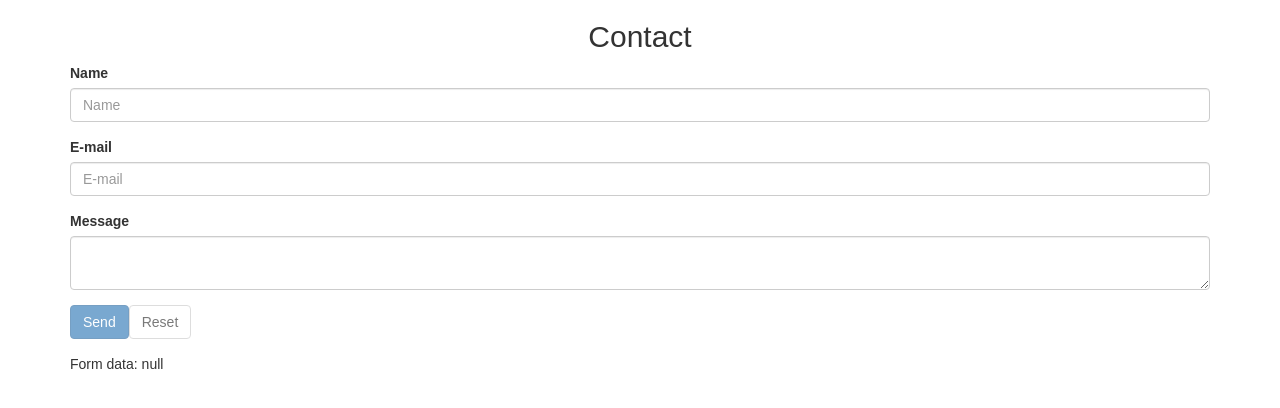
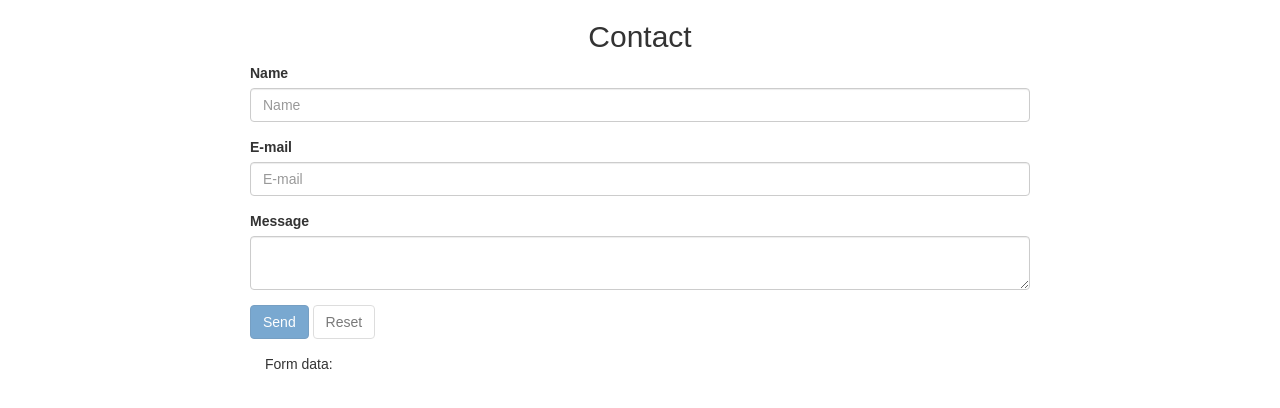
Before and after one commit to arojunior/react-redux-form, a React (Create React App) app: page /contact in a window 1280 px wide. Shown: the top 408 px of the page. Built offline with nearby package versions, Linux system fonts and the light colour scheme.

Commit message:
refactoring

```diff
--- a/package.json
+++ b/package.json
@@ -10,7 +10,6 @@
     "react": "^15.4.2",
     "react-dom": "^15.4.2",
     "react-redux": "^5.0.2",
-    "react-router": "^3.0.1",
     "redux": "^3.6.0",
     "redux-form": "^6.4.3",
     "redux-thunk": "^2.1.0"
--- a/src/App.js
+++ b/src/App.js
@@ -1,25 +1,14 @@
-import React, { Component } from 'react';
-import { Link } from 'react-router'
-import logo from './logo.svg';
-import './App.css';
+import React, { Component } from 'react'
+import Contact from './modules/Contact/containers'
 
 class App extends Component {
   render() {
     return (
-      <div className="App">
-        <div className="App-header">
-          <img src={logo} className="App-logo" alt="logo" />
-          <h2>Welcome to React</h2>
-        </div>
-        <p className="App-intro">
-          To get started, edit <code>src/App.js</code> and save to reload.
-        </p>
-        <p>
-            <Link to="/contact">Go to Contact Page</Link>
-        </p>
+      <div className="container">
+          <Contact />
       </div>
-    );
+    )
   }
 }
 
-export default App;
+export default App
--- a/src/index.js
+++ b/src/index.js
@@ -3,44 +3,21 @@
 */
 import React from 'react';
 import { render } from 'react-dom'
-import { Router, Route, browserHistory } from 'react-router'
-
-/*
-* Redux
-*/
-import { Provider } from 'react-redux'
-import { createStore, applyMiddleware, compose, combineReducers } from 'redux'
-import thunk from 'redux-thunk'
-import { reducer as formReducer } from 'redux-form'
-
-/*
-* Reducers
-*/
-const combineReducer = combineReducers({
-    form : formReducer
-})
-
-/*
-* Store
-*/
-const store = createStore(combineReducer, {}, compose(
-    applyMiddleware(thunk),
-    window.devToolsExtension ? window.devToolsExtension() : f => f
-))
 
 /*
 * App
 */
-import Contact from './routes/Contact'
+import { Provider } from 'react-redux'
+import { store } from  './modules'
 import App from './App'
 import './index.css'
 
 /*
 * Render App
 */
-render(<Provider store={store}>
-    <Router history={browserHistory}>
-      <Route path="/" component={ App } />
-      <Route path="/contact" component={ Contact } />
-    </Router>
-</Provider>, document.getElementById('root'))
+render(
+    <Provider store={store}>
+        <App />
+    </Provider>,
+    document.getElementById('root')
+)
--- /dev/null
+++ b/src/modules/Contact/components/Form.js
@@ -0,0 +1,52 @@
+import React from 'react'
+import { Field, reduxForm } from 'redux-form'
+
+const Form = (props) => {
+      const { handleSubmit, pristine, reset, submitting } = props
+      return (
+        <form onSubmit={handleSubmit} className="form-horizontal">
+            <div className="form-group">
+                <label>Name</label>
+                <Field
+                    name="name"
+                    component="input"
+                    type="text"
+                    placeholder="Name"
+                    className="form-control" />
+            </div>
+            <div className="form-group">
+                <label>E-mail</label>
+                <Field
+                    name="email"
+                    component="input"
+                    type="email"
+                    placeholder="E-mail"
+                    className="form-control" />
+            </div>
+            <div className="form-group">
+                <label>Message</label>
+                <Field
+                    name="message"
+                    component="textarea"
+                    className="form-control" />
+            </div>
+            <div className="form-group">
+                <button
+                    type="submit"
+                    className="btn btn-primary"
+                    disabled={pristine || submitting}>Send
+                </button>{' '}
+                <button
+                    type="button"
+                    className="btn btn-default"
+                    disabled={pristine || submitting}
+                    onClick={reset}>Reset
+                </button>
+            </div>
+        </form>
+      )
+}
+
+export default reduxForm({
+  form: 'contactForm'
+})(Form)
--- /dev/null
+++ b/src/modules/Contact/containers/index.js
@@ -0,0 +1,37 @@
+import React, {Component} from 'react'
+import Form from './../components/Form'
+import {reset} from 'redux-form'
+import {connect} from 'react-redux'
+import {contactSent} from './../index'
+
+import 'bootstrap/dist/css/bootstrap.css'
+
+class Contact extends Component {
+
+    handleSubmit = (values, dispatch) => {
+        dispatch(contactSent(values))
+        dispatch(reset('contactForm'))
+    }
+
+    render() {
+        const {data} = this.props
+
+        return (
+            <div className="row">
+                <div className="col-md-8 col-md-offset-2">
+                    <div className="row text-center">
+                        <h2>Contact</h2>
+                    </div>
+                    <Form onSubmit={this.handleSubmit}/>
+                    <div>Form data: {data
+                        ? JSON.stringify(data)
+                        : null
+                    }
+                    </div>
+                </div>
+            </div>
+        )
+    }
+}
+
+export default connect((state) => state.Contact)(Contact)
--- /dev/null
+++ b/src/modules/Contact/index.js
@@ -0,0 +1,24 @@
+const CONTACT_SENT = 'modules/Contact/CONTACT_SENT'
+
+export const contactSent = values => {
+    return {
+        type    : CONTACT_SENT,
+        payload : values
+    }
+}
+
+const initialState = {
+    data : null
+}
+
+export default (state = initialState, action) => {
+    switch (action.type) {
+        case CONTACT_SENT:
+            return {
+                ...state,
+                data : action.payload
+            }
+        default:
+            return state
+    }
+}
--- /dev/null
+++ b/src/modules/index.js
@@ -0,0 +1,22 @@
+/*
+* Redux
+*/
+import { createStore, applyMiddleware, compose, combineReducers } from 'redux'
+import thunk from 'redux-thunk'
+import { reducer as formReducer } from 'redux-form'
+/*
+* Reducers
+*/
+import Contact from './Contact'
+const combineReducer = combineReducers({
+    form : formReducer,
+    Contact
+})
+
+/*
+* Store
+*/
+export const store = createStore(combineReducer, {}, compose(
+    applyMiddleware(thunk),
+    window.devToolsExtension ? window.devToolsExtension() : f => f
+))
--- a/src/routes/Contact/components/Form.js
+++ /dev/null
@@ -1,52 +0,0 @@
-import React from 'react'
-import { Field, reduxForm } from 'redux-form'
-
-const Form = (props) => {
-      const { handleSubmit, pristine, reset, submitting } = props
-      return (
-        <form onSubmit={handleSubmit}>
-          <div className="form-group">
-            <label>Name</label>
-             <Field
-                 name="name"
-                 component="input"
-                 type="text"
-                 placeholder="Name"
-                 className="form-control" />
-          </div>
-          <div className="form-group">
-            <label>E-mail</label>
-             <Field
-                 name="email"
-                 component="input"
-                 type="email"
-                 placeholder="E-mail"
-                 className="form-control" />
-          </div>
-          <div className="form-group">
-            <label>Message</label>
-              <Field
-                  name="message"
-                  component="textarea"
-                  className="form-control" />
-          </div>
-          <div className="form-group">
-            <button
-                type="submit"
-                className="btn btn-primary"
-                disabled={pristine || submitting}>Send
-            </button>
-            <button
-                type="button"
-                className="btn btn-default"
-                disabled={pristine || submitting}
-                onClick={reset}>Reset
-            </button>
-          </div>
-        </form>
-      )
-}
-
-export default reduxForm({
-  form: 'contactForm'
-})(Form)
--- a/src/routes/Contact/index.js
+++ /dev/null
@@ -1,39 +0,0 @@
-import React, { Component } from 'react'
-import Form from './components/Form'
-import { reset } from 'redux-form'
-import 'bootstrap/dist/css/bootstrap.css'
-
-class Contact extends Component {
-
-    constructor(props) {
-        super(props)
-
-        this.state = {
-            formData : null
-        }
-
-        this.handleSubmit = this.handleSubmit.bind(this)
-    }
-
-    handleSubmit(values, dispatch) {
-        this.setState({ formData : values })
-
-        dispatch(reset('contactForm'))
-    }
-
-    render() {
-        const { formData } = this.state
-
-        return (
-            <div className="container">
-                <div className="row text-center">
-                    <h2>Contact</h2>
-                </div>
-                <Form onSubmit={this.handleSubmit} />
-                <div>Form data: { JSON.stringify(formData) }</div>
-            </div>
-        )
-    }
-}
-
-export default Contact
```
